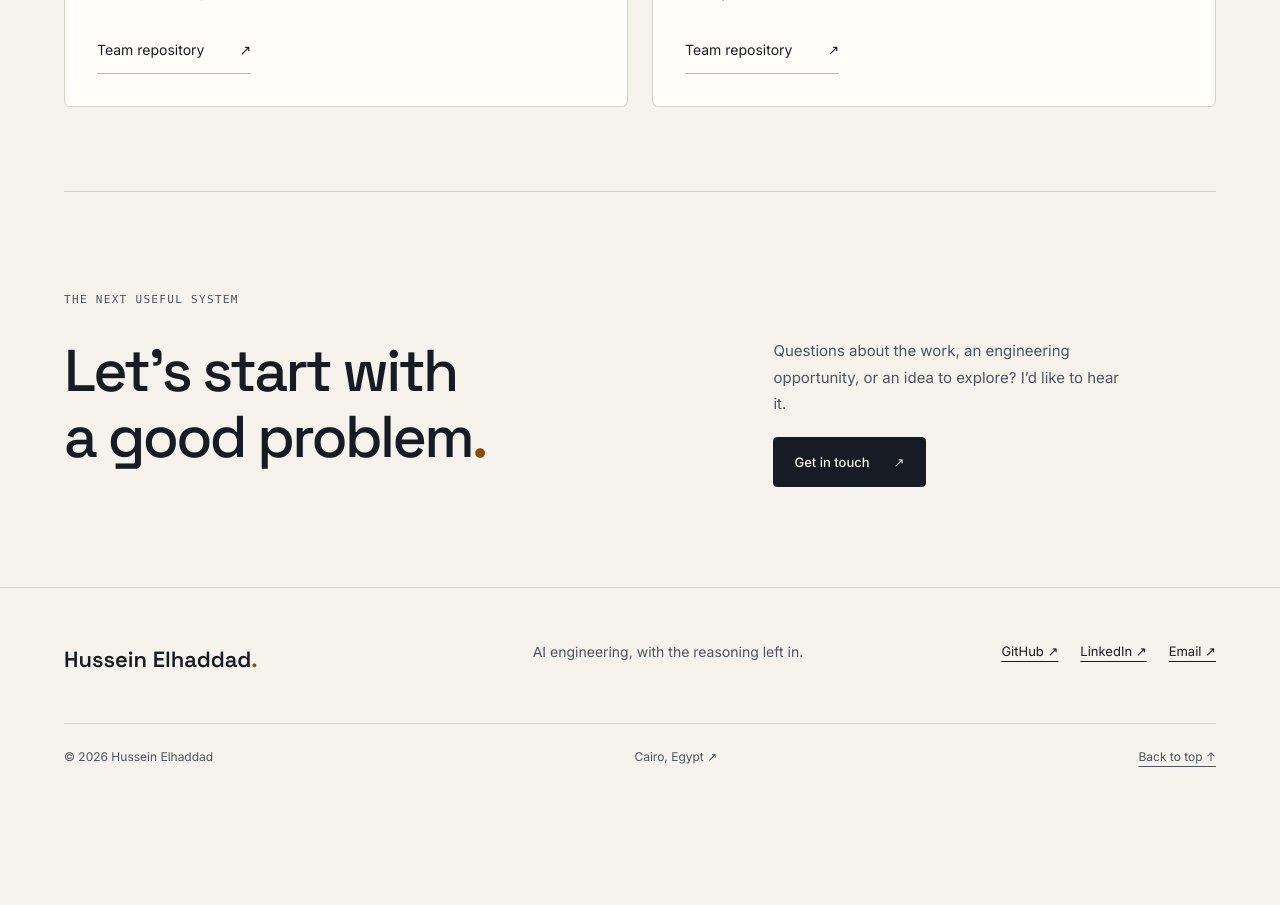
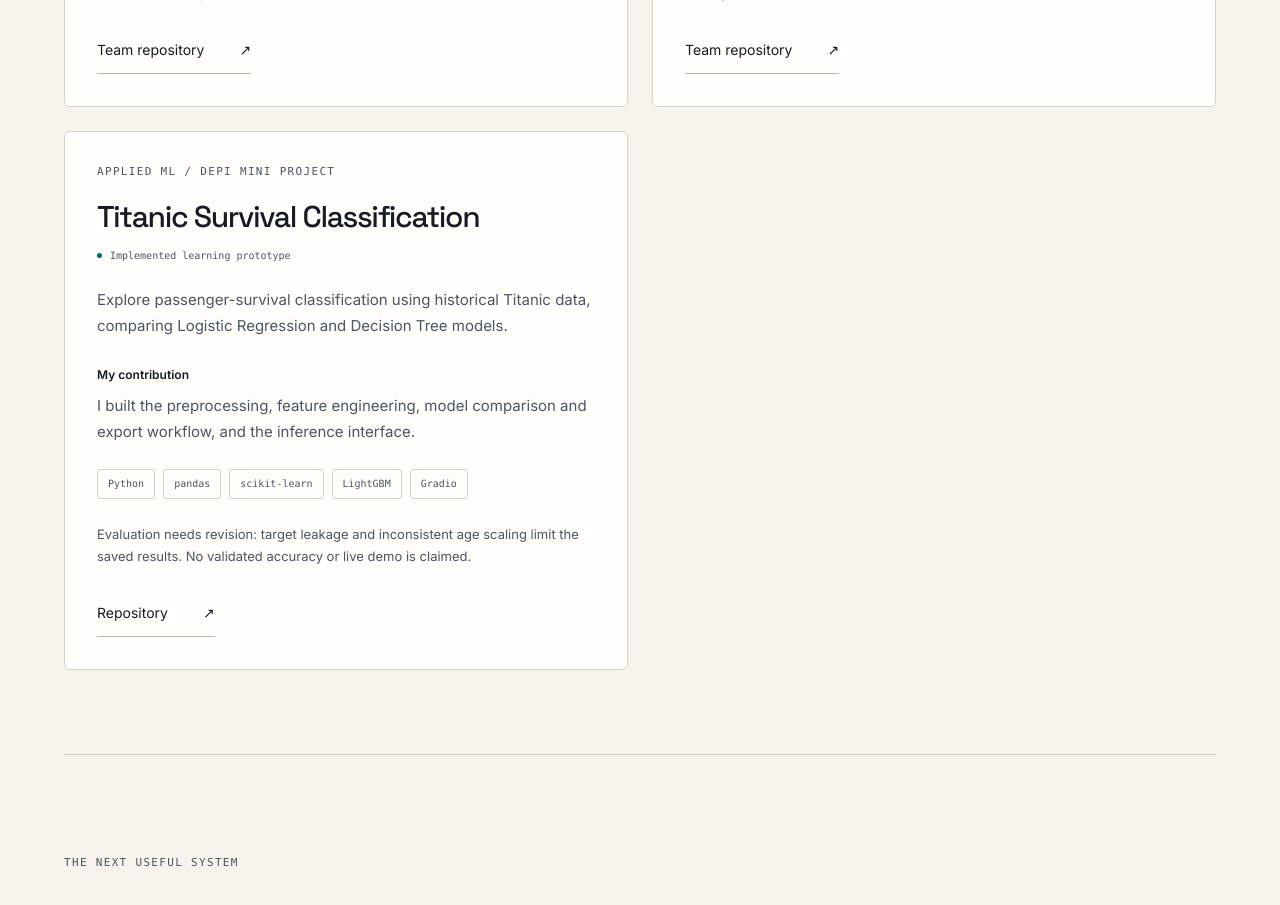
Before and after one commit to HusseinElhaddad/portfolio, a Next.js app: page /work in a window 1280 px wide. Shown: the part 2820-3725 px from the top of the page. Before the commit the page ends 3611 px from the top, so only its background shows below. Built offline with nearby package versions, Linux system fonts and the light colour scheme.

Commit message:
feat(work): add confirmed Titanic project

```diff
--- a/src/app/work/page.tsx
+++ b/src/app/work/page.tsx
@@ -6,7 +6,7 @@ import { ContactCTA } from "@/components/layout/Footer";
 import styles from "./work.module.css";
 export const metadata = pageMeta(
   "Selected work",
-  "Explore Olist data pipelines, FPL-Intel RAG integration, and Sawakli analytical foundations, plus focused contributions to So3ratk and Trip Planner.",
+  "Explore Olist data pipelines, FPL-Intel RAG integration, and Sawakli analytical foundations, plus So3ratk, Trip Planner, and a Titanic classification learning prototype.",
   "/work/",
   "work",
 );
@@ -85,7 +85,7 @@ export default function Work() {
                   <dt>My contribution</dt>
                   <dd>{project.contribution}</dd>
                 </dl>
-                <ul className="tags" aria-label={`${project.name} team stack`}>
+                <ul className="tags" aria-label={`${project.name} stack`}>
                   {project.stack.map((item) => (
                     <li key={item}>{item}</li>
                   ))}
@@ -94,9 +94,9 @@ export default function Work() {
                 <a
                   href={project.repository}
                   className="text-link"
-                  aria-label={`${project.name} team repository`}
+                  aria-label={`${project.name} ${project.repositoryLabel.toLowerCase()}`}
                 >
-                  Team repository <span aria-hidden="true">↗</span>
+                  {project.repositoryLabel} <span aria-hidden="true">↗</span>
                 </a>
               </article>
             ))}
--- a/src/content/projects.ts
+++ b/src/content/projects.ts
@@ -65,6 +65,7 @@ export type SupportingProject = {
   stack: string[];
   note: string;
   repository: string;
+  repositoryLabel: "Team repository" | "Repository";
 };
 
 export const moreProjects: SupportingProject[] = [
@@ -80,6 +81,7 @@ export const moreProjects: SupportingProject[] = [
     stack: ["HTML", "CSS", "JavaScript", "YOLOv8", "Inference API"],
     note: "Model training and API work belong to the team. Live inference is unverified; this is food detection, not calorie estimation.",
     repository: "https://github.com/MoBahgat010/So3ratk",
+    repositoryLabel: "Team repository",
   },
   {
     slug: "trip-planner",
@@ -93,5 +95,21 @@ export const moreProjects: SupportingProject[] = [
     stack: ["Java", "Swing", "FlatLaf", "Maven", "CSV"],
     note: "The application was built by the team. Data persists through CSV export, using a basic parser.",
     repository: "https://github.com/Abdelrahman2542/Trip---Planner",
+    repositoryLabel: "Team repository",
+  },
+  {
+    slug: "titanic",
+    name: "Titanic Survival Classification",
+    context: "Applied ML / DEPI mini project",
+    problem:
+      "Explore passenger-survival classification using historical Titanic data, comparing Logistic Regression and Decision Tree models.",
+    contribution:
+      "I built the preprocessing, feature engineering, model comparison and export workflow, and the inference interface.",
+    status: "Implemented learning prototype",
+    stack: ["Python", "pandas", "scikit-learn", "LightGBM", "Gradio"],
+    note: "Evaluation needs revision: target leakage and inconsistent age scaling limit the saved results. No validated accuracy or live demo is claimed.",
+    repository:
+      "https://github.com/HusseinElhaddad/Titanic-Classification-DEPI-Mini-Project",
+    repositoryLabel: "Repository",
   },
 ];
```
Also changed, not shown: 3 other files (tests, documents, lock files or other folders).
